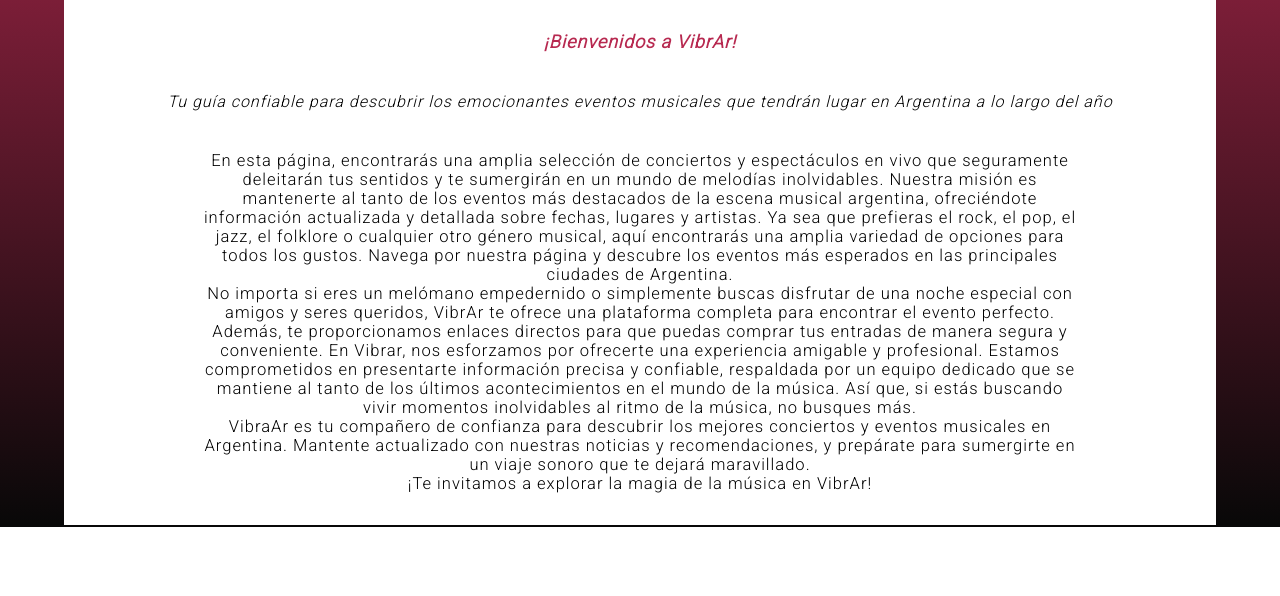
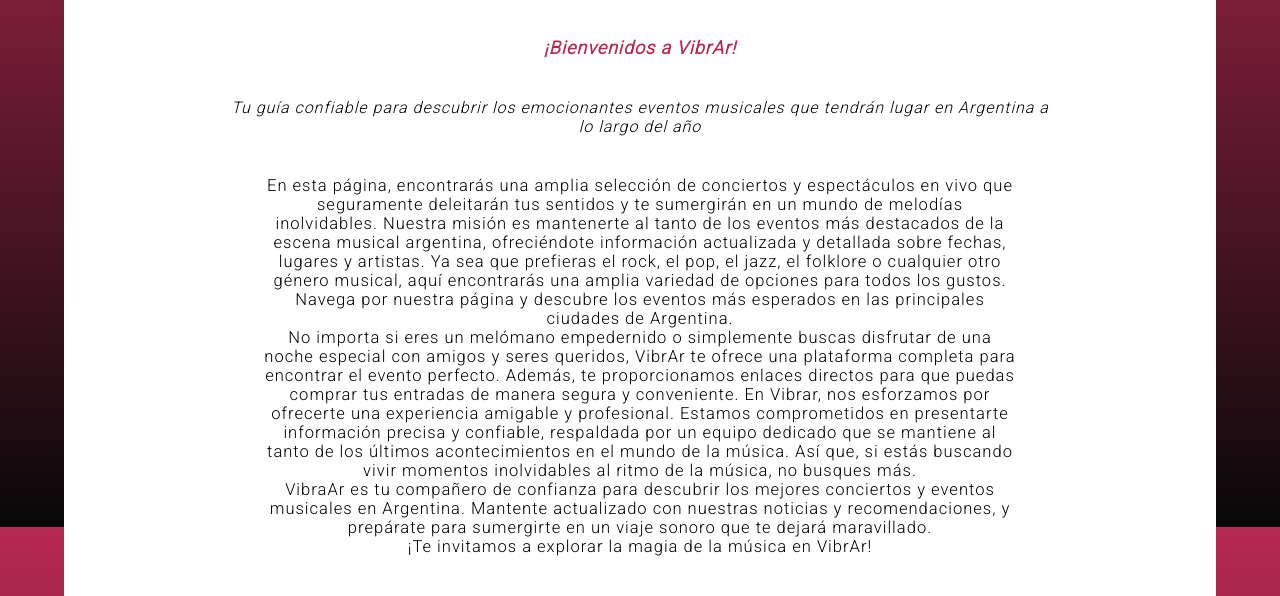
Before and after one commit to KateClysm/VibrAr, a plain HTML site: page nosotros.html in a window 1280 px wide. Shown: the part 273-869 px from the top of the page. Before the commit the page ends 800 px from the top, so only its background shows below. Drawn offline with Linux system fonts and the light colour scheme; a web font is replaced by a local one.

Commit message:
logre que se adapte segun el contenido

```diff
--- a/nosotros.css
+++ b/nosotros.css
@@ -39,15 +39,18 @@
 
 .rectangulo-fondo {
     position: absolute;
-    top: 30px; /* Ajusta la posición vertical según el tamaño de tu barra de navegación */
+    top: 30px;
     left: 50%;
     transform: translateX(-50%);
-    width: 90%; /* Ajusta el ancho del rectángulo */
-    max-width: 1500px; /* Define un ancho máximo para dispositivos grandes */
-    height: 96vh; /* El rectángulo ocupará el 80% de la altura del viewport */
+    width: 90vw;
+    max-width: 1500px;
+    height: fit-content; /* La altura se ajustará automáticamente según el contenido */
     background-color: white;
-    z-index: -1; /* Coloca el rectángulo detrás del contenido */
-    margin-bottom: 1vh; /* Añade un margen inferior para separarlo del contenido */
+    z-index: -1;
+    margin-bottom: 1vh;
+    border-top: 15vh solid white;
+    border-bottom: 5vh solid white; /* Borde blanco en la parte inferior */
+    box-shadow: 0 2vh 0 white; /* Sombra blanca en la parte inferior */
 }
 
 
--- a/nosotros.html
+++ b/nosotros.html
@@ -34,6 +34,7 @@
 
     <!--Este contenedor centra y separa la pantalla del nav-->
     <div class="centradoAbsoluto pantalla"></div>
+    <div class="rectangulo-fondo">
 
     <div class="logo-en-pagina">logo</div>
     <div class="bienvenida">¡Bienvenidos a VibrAr!</div>
@@ -49,9 +50,7 @@
         <br/>
         ¡Te invitamos a explorar la magia de la música en VibrAr!
     </div>
-
-    <!-- Rectángulo blanco -->
-    <div class="rectangulo-fondo"></div>
+        </div>
 
 
 
```
